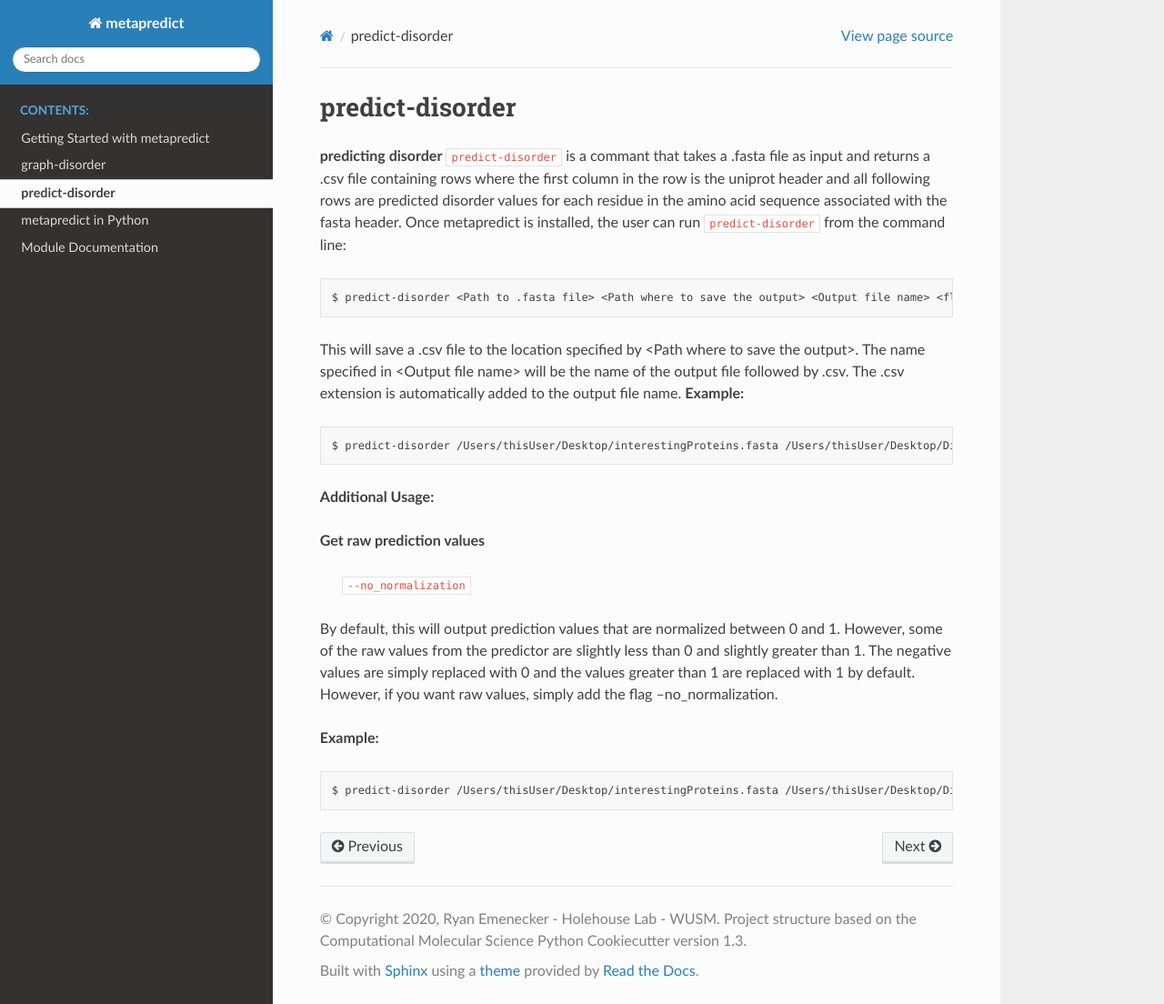
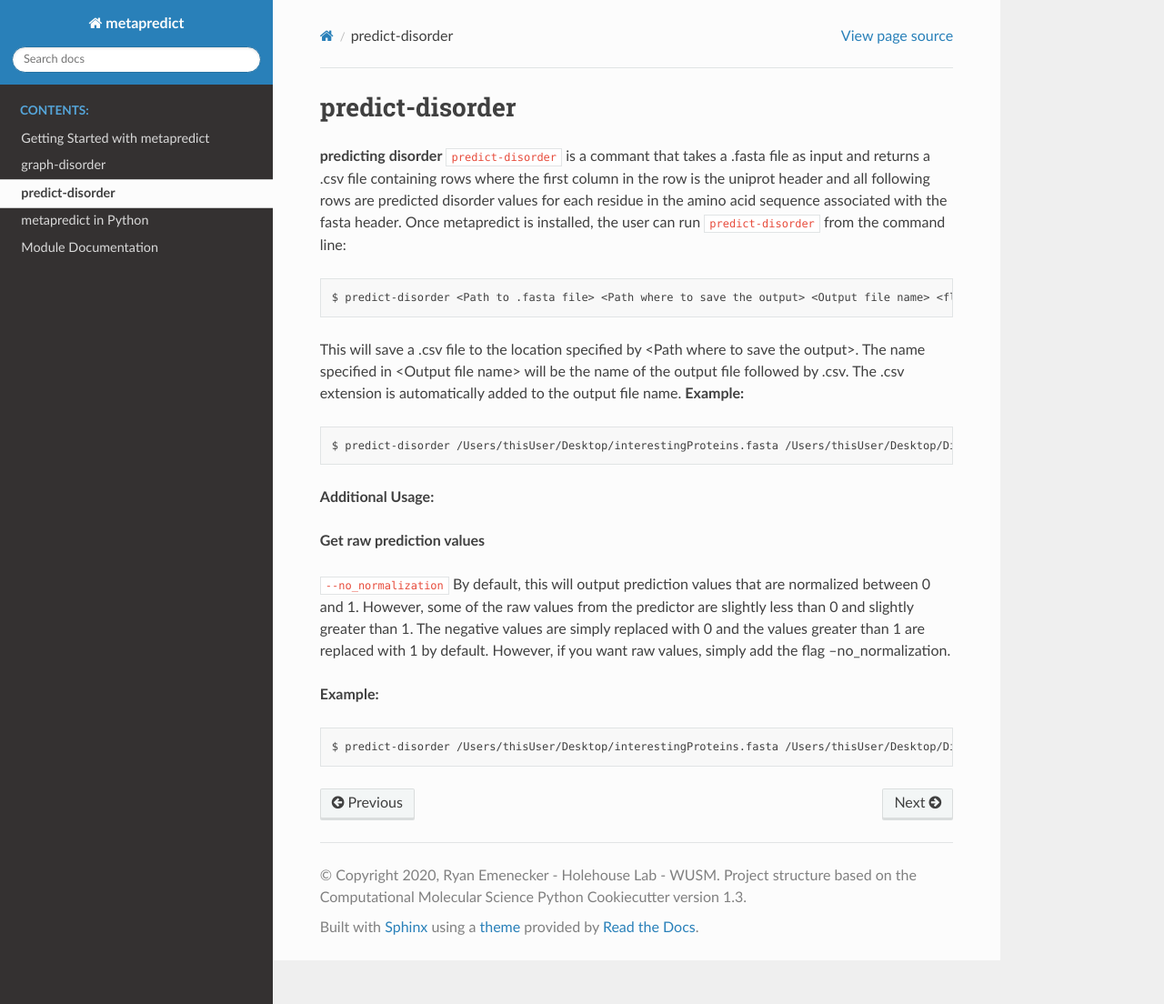
Before and after one commit to idptools/metapredict, a Sphinx documentation site: the page built from docs/usage/predict-disorder.rst, in a window 1280 px wide and 1104 px high. Shown: the whole window at 91% size. Built offline with Sphinx 7.4.7 and the Read the Docs theme 2.0.0, drawn with Linux system fonts in a browser that asks for light colours; the version number could not be read and is left out.

Commit message:
even more changes to docs

```diff
--- a/docs/usage/graph-disorder.rst
+++ b/docs/usage/graph-disorder.rst
@@ -2,7 +2,7 @@ graph-disorder
 ==============
 
 **graphing disorder**
-``graph-disorder`` is a command from that takes a .fasta file as input and returns a .png for every sequence within the .fasta file. The .png files for each sequence will be saved to wherever the user specifies as the output location. Each file will be named as predicted_disorder_ followed by the first 10 characters of the .fasta header (which is typically the unique identifier for the protein). For example, a fasta header of >sp|Q8N6T3|ARFG1_HUMAN will return a file saved as *predicted_disorder_sp|Q8N6T3|.png*. Additionally, the title of each graph is automatically generated and will have the title Predicted Protein Disorder followed by the first 10 characters of the .fasta header. In the previous example, the graph would be titled *Predicted Protein Disorder sp|Q8N6T3|*.
+``graph-disorder`` is a command from that takes a .fasta file as input and returns a .png for every sequence within the .fasta file. The .png files for each sequence will be saved to wherever the user specifies as the output location. Each file will be named as predicted\_disorder\_ followed by the first 10 characters of the .fasta header (which is typically the unique identifier for the protein). For example, a fasta header of >sp|Q8N6T3|ARFG1_HUMAN will return a file saved as *predicted_disorder_sp|Q8N6T3|.png*. Additionally, the title of each graph is automatically generated and will have the title Predicted Protein Disorder followed by the first 10 characters of the .fasta header. In the previous example, the graph would be titled *Predicted Protein Disorder sp|Q8N6T3|*.
 
 Once metapredict is installed, the user can run ``graph-disorder`` from the command line:
 
@@ -24,7 +24,7 @@ This command will generate a .png file for ***every*** sequence in the .fasta fi
 
 **Changing resolution of save graphs:**
 
-  ``--DPI`` / ``-D``
+``--DPI`` / ``-D``
 By default, the output files have a DPI of 150. However, the user can change the DPI of the output (higher values have greater resolution but take up more space). To change the DPI simply add the flage -D followed by the wanted DPI value.
 
 **Example:**
@@ -35,7 +35,7 @@ By default, the output files have a DPI of 150. However, the user can change the
 
 **Remove non-alphabetic characters from file name:**
 
-  ``--remove_characters``
+``--remove_characters``
 By default, the output files contain characters that are non-alphabetic (example *predicted_disorder_sp|Q8N6T3|.png*). This is not a problem on some operating systems, while others do not allow files to have names that contain certain characters. To get around this, you can add the --remove_characters flag. This will remove all non-alphabetic characters from the .fasta header when saving the file. The previous example with the header >sp|Q8N6T3|ARFG1_HUMAN would now save as *predicted_disorder_spQ8N726AR.png*.
 
 **Example:**
--- a/docs/usage/predict-disorder.rst
+++ b/docs/usage/predict-disorder.rst
@@ -1,5 +1,5 @@
 predict-disorder
-==============
+================
 
 **predicting disorder**
 ``predict-disorder`` is a commant that takes a .fasta file as input and returns a .csv file containing rows where the first column in the row is the uniprot header and all following rows are predicted disorder values for each residue in the amino acid sequence associated with the fasta header.
@@ -20,7 +20,7 @@ This will save a .csv file to the location specified by <Path where to save the
 
 **Get raw prediction values**
 
-  ``--no_normalization``
+``--no_normalization``
 By default, this will output prediction values that are normalized between 0 and 1. However, some of the raw values from the predictor are slightly less than 0 and slightly greater than 1. The negative values are simply replaced with 0 and the values greater than 1 are replaced with 1 by default. However, if you want raw values, simply add the flag --no_normalization.
 
 **Example:**
```
